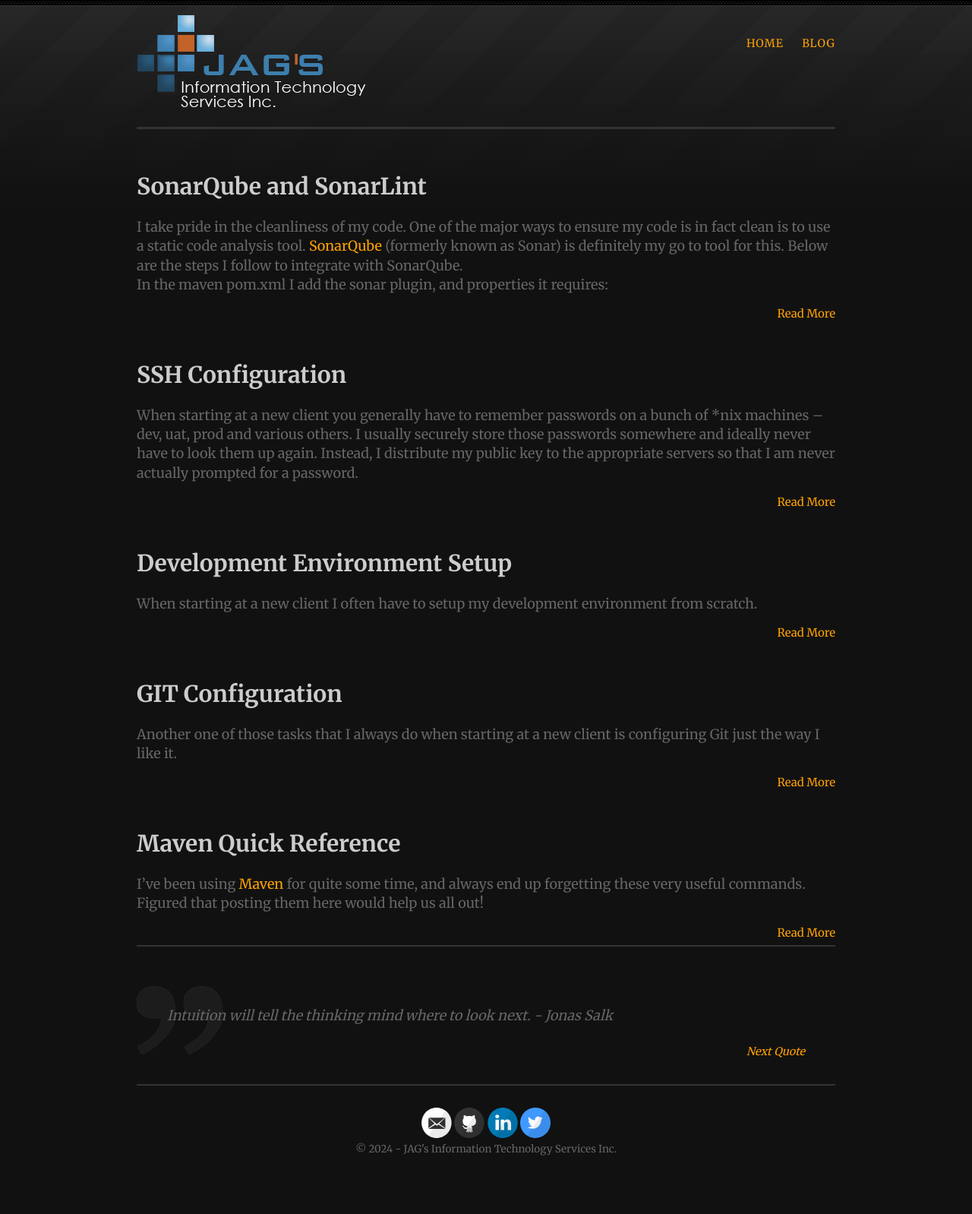
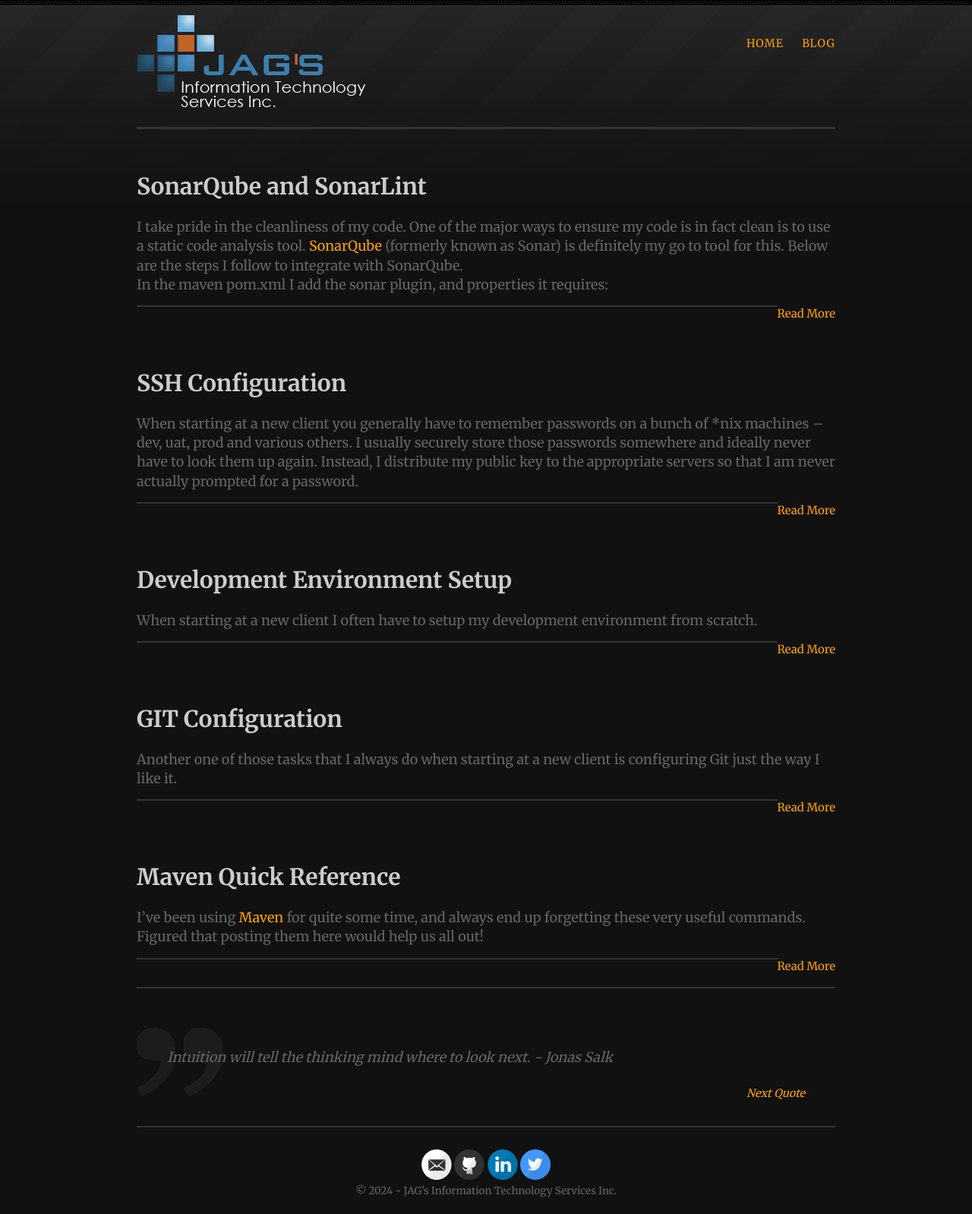
Before and after one commit to jghandour/jghandour.github.io, a Jekyll site: the page built from blog.md, in a window 1280 px wide. Shown: the whole page at 76% size. Built offline with Jekyll 4.4.1, drawn with Linux system fonts in a browser that asks for light colours; before the commit the page ends 1543 px from its top, so only the background shows below that.

Commit message:
HR between posts

```diff
--- a/_layouts/post.html
+++ b/_layouts/post.html
@@ -12,5 +12,4 @@ layout: default
   <div class="date">
     Written on {{ page.date | date: "%B %e, %Y" }}
   </div>
-  <br>
 </article>
--- a/blog.md
+++ b/blog.md
@@ -14,6 +14,7 @@ permalink: /blog/
       </div>
 
       <a href="{{ site.baseurl }}{{ post.url }}" class="read-more">Read More</a>
+      <hr>
     </article>
   {% endfor %}
 </div>
--- a/style.scss
+++ b/style.scss
@@ -252,12 +252,6 @@ nav {
     font-size: 15px;
     float: right;
   }
-
-  hr {
-    height: 2px;
-    background-color: $darkGray;
-    border: none;
-  }
 }
 
 footer {
```
